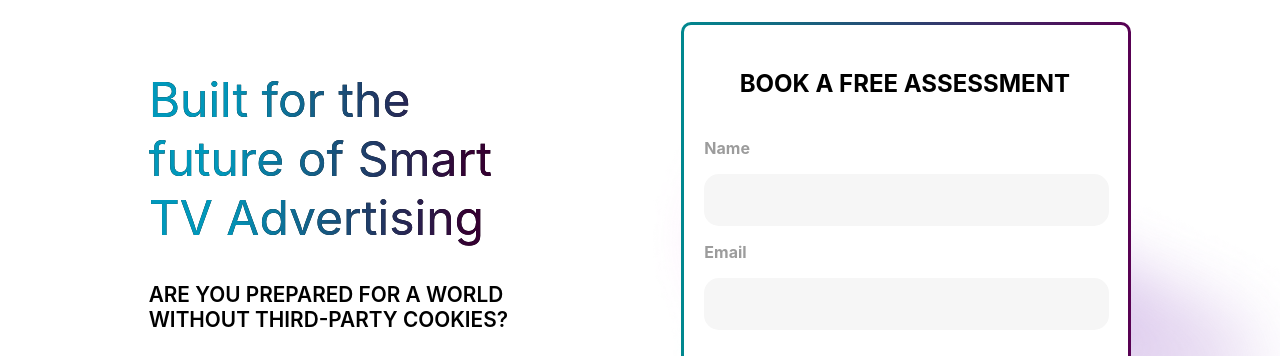
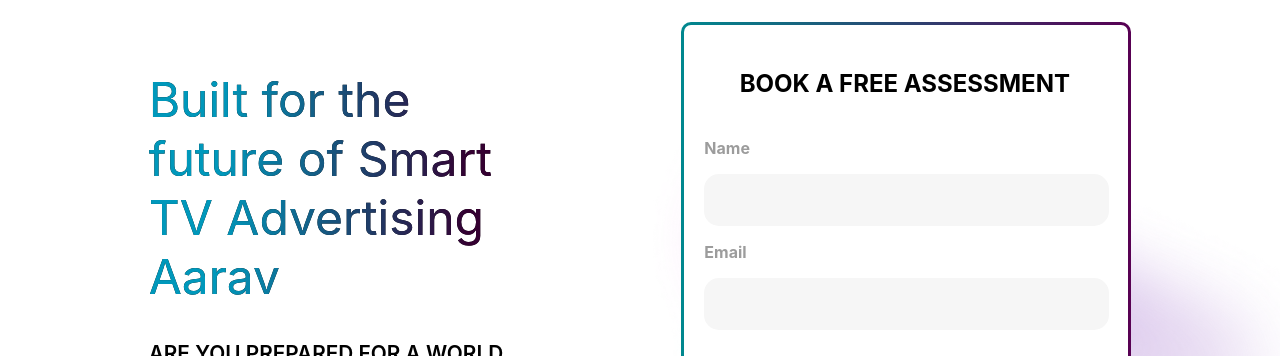
Before and after one commit to yuvrajjwala/MediaOnline, a React (Create React App) app in the folder new_app/: page / in a window 1280 px wide. Shown: the part 829-1185 px from the top of the page. Built offline with nearby package versions, Linux system fonts and the light colour scheme.

Commit message:
Update Home.js
For testing purpose

```diff
--- a/new_app/src/pages/Home.js
+++ b/new_app/src/pages/Home.js
@@ -59,7 +59,7 @@ function Home() {
                 <img id='assesment-img' src={assesmentbg}></img>
                 <div className='left-assesment-container'>
                     <p className="left-assesment-heading">
-                        Built for the future of Smart TV Advertising
+                        Built for the future of Smart TV Advertising Aarav
                     </p>
                     <p className='left-assesment-subheading'>
                         ARE YOU PREPARED FOR A WORLD WITHOUT THIRD-PARTY COOKIES?
```
